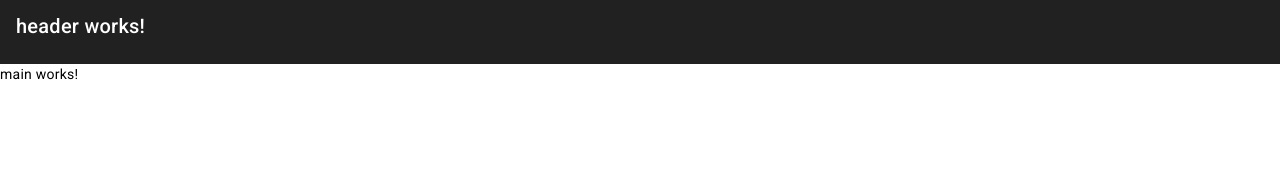
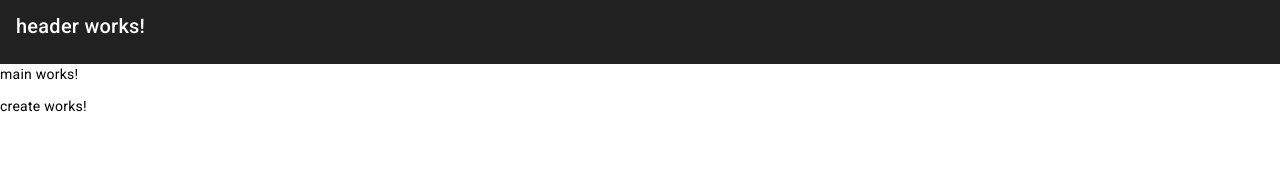
Before and after one commit to rafael-basso/product-store, an Angular app: page /criar-produto in a window 1280 px wide. Before the commit this address led to /. Shown: the top 186 px of the page. Built offline with nearby package versions, Linux system fonts and the light colour scheme.

Commit message:
Criar componente do link de criar produto / inserir roteamento do link

```diff
--- /dev/null
+++ b/src/app/features/create/create.component.html
@@ -0,0 +1 @@
+<p>create works!</p>
```
Also changed, not shown: src/app/app.routes.ts (+11 -4 lines), src/app/features/create/create.component.ts (added, +12 -0 lines), Notes.txt, src/app/features/create/create.component.scss (added).
